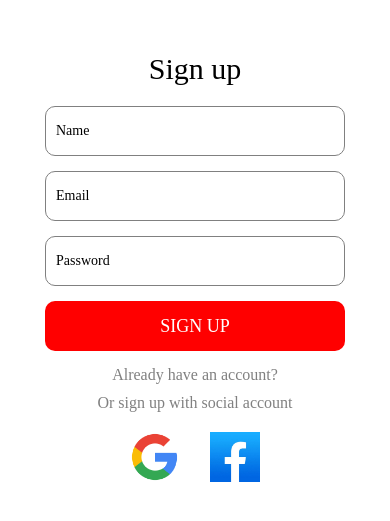
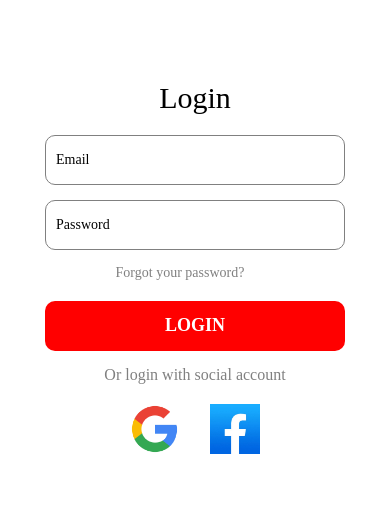
Before and after one commit to 105841105521/105841105521-rizky-maulia_lab_6b, a React Native app: screen / in a window 390 px wide. Shown: the part 155-676 px from the top of the page. Built offline with nearby package versions, Linux system fonts and the light colour scheme; a web font is replaced by a local one.

Commit message:
halaman login

```diff
--- a/App.js
+++ b/App.js
@@ -23,7 +23,7 @@ const TextInputCustom = ({ placeholder, color, typeKeyboard, secureTextEntry })
   );
 };
 
-export default function SignUp() {
+export default function login() {
   const [dapatFont] = useFonts({
     'Metro-Black': require('./assets/fonts/Metropolis-Black.otf'),
     'Metro-Bold': require('./assets/fonts/Metropolis-Bold.otf'),
@@ -38,13 +38,12 @@ export default function SignUp() {
 
   return (
     <View style={styles.container}>
-      <Text style={[styles.title, { fontFamily: 'Metro-Bold' }]}>Sign up</Text>
-      <TextInputCustom placeholder="Name" color="gray" typeKeyboard="default" />
+      <Text style={[styles.title, { fontFamily: 'Metro-Bold' }]}>Login</Text>
       <TextInputCustom placeholder="Email" color="gray" typeKeyboard="email-address" />
       <TextInputCustom placeholder="Password" color="gray" typeKeyboard="default" secureTextEntry={true} />
-      <ButtonCustom text="SIGN UP" color="red" onPress={() => {}} />
-      <Text style={[styles.signInText, { fontFamily: 'Metro-Medium' }]}>Already have an account?</Text>
-      <Text style={[styles.orText, { fontFamily: 'Metro-Medium' }]}>Or sign up with social account</Text>
+      <Text style={[styles.forgotPasswordText, { fontFamily: 'Metro-Medium' }]}>Forgot your password?</Text>
+      <ButtonCustom text="LOGIN" color="red" onPress={() => {}} />
+      <Text style={[styles.orText, { fontFamily: 'Metro-Medium' }]}>Or login with social account</Text>
       <View style={styles.socialContainer}>
         <TouchableOpacity onPress={() => {}}>
           <Image source={require('./assets/google.jpeg')} style={styles.socialIcon} />
@@ -63,7 +62,6 @@ const styles = StyleSheet.create({
     justifyContent: 'center',
     alignItems: 'center',
     backgroundColor: 'white',
-    padding: 20,
   },
   title: {
     fontSize: 30,
@@ -77,6 +75,12 @@ const styles = StyleSheet.create({
     marginBottom: 15,
     paddingLeft: 10,
   },
+  forgotPasswordText: {
+    alignSelf: 'flex-center',
+    marginRight: 30,
+    marginBottom: 20,
+    color: 'gray',
+  },
   button: {
     width: 300,
     height: 50,
@@ -88,12 +92,7 @@ const styles = StyleSheet.create({
   buttonText: {
     color: 'white',
     fontSize: 18,
-    fontFamily: 'Metro-Medium',
-  },
-  signInText: {
-    fontSize: 16,
-    color: 'gray',
-    marginBottom: 10,
+    fontWeight: 'bold',
   },
   orText: {
     fontSize: 16,
```
